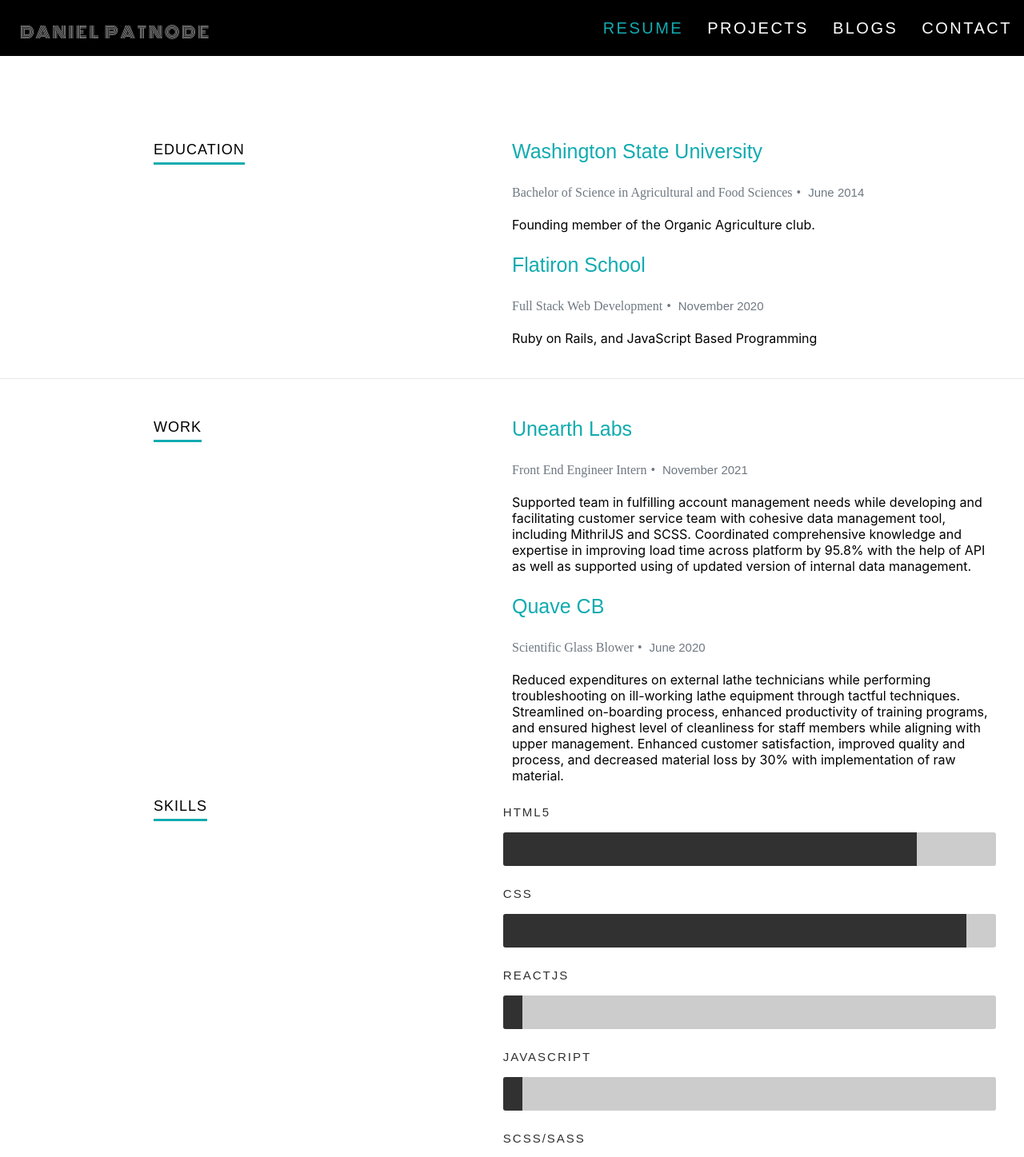
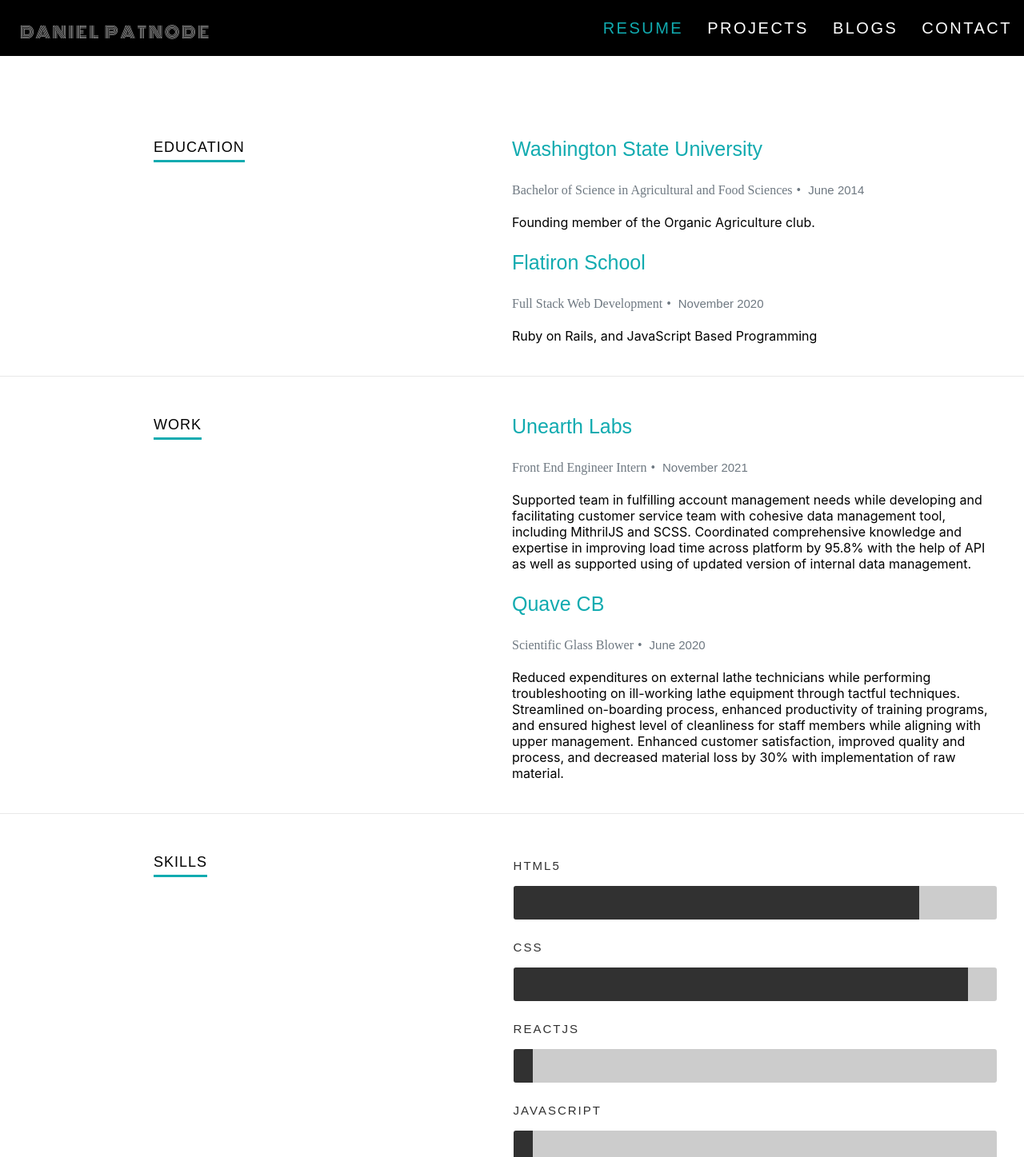
Before and after one commit to dbpatnode/major-remake, a React (Create React App) app in the folder major-remake/: page /resume in a window 1280 px wide. Shown: the top 1447 px of the page at 80% size. Built offline with nearby package versions, Linux system fonts and the light colour scheme.

Commit message:
lined bars up properly

```diff
--- a/major-remake/src/components/about/about.component.jsx
+++ b/major-remake/src/components/about/about.component.jsx
@@ -7,9 +7,7 @@
     render() {
 
         return (
-            <section id="about">
-                {/* <div className="row"> */}
-
+            <div id="about">
                 <div className="content-container">
                     <div className="headshot-container">
                         <img className="profile-pic" src={Headshot} alt="Daniel Patnode" />
@@ -20,10 +18,6 @@
                         <p>
                             {resumeData.aboutme}
                         </p>
-                        {/* <div className="info">
-
-                        <div className="columns contact-details"> */}
-
                         <h2>Contact Details</h2>
                         <p className="address">
                             <span>{resumeData.name}</span>
@@ -34,11 +28,9 @@
                             <br></br>
                             <span>{resumeData.website}</span>
                         </p>
-                        {/* </div>
-                    </div> */}
                     </div>
                 </div>
-            </section>
+            </div>
         );
     }
 }
--- a/major-remake/src/components/about/about.style.scss
+++ b/major-remake/src/components/about/about.style.scss
@@ -11,7 +11,6 @@
     overflow: hidden;
 
     .content-container{
-
         display: grid;
         grid-template-columns: 200px 1fr;
         grid-template-rows: 60px 1fr 60px;
--- a/major-remake/src/components/homepage/homepage.component.jsx
+++ b/major-remake/src/components/homepage/homepage.component.jsx
@@ -2,7 +2,6 @@
 import './homepage.style.scss';
 import resumeData from '../../resumeData';
 import { Link } from 'react-scroll'
-
 
 const HomePage = () => (
     <div className="homepage">
--- a/major-remake/src/components/homepage/homepage.style.scss
+++ b/major-remake/src/components/homepage/homepage.style.scss
@@ -23,7 +23,6 @@
 
    .banner-text {
       width: 100%;
-
       h1 {
          font: 90px/1.1em 'opensans-bold', sans-serif;
          color: #fff;
@@ -31,7 +30,6 @@
          margin: 0 auto 18px auto;
          text-shadow: 0px 1px 3px rgba(0, 0, 0, .8);
       }
-
       h3 {
          font: 18px/1.9em 'librebaskerville-regular', serif;
          color: #A8A8A8;
@@ -39,7 +37,6 @@
          width: 70%;
          text-shadow: 0px 1px 2px rgba(0, 0, 0, .5);
       }
-
       hr {
          width: 60%;
          margin: 18px auto 24px auto;
@@ -95,7 +92,6 @@
    }
 
    .scrolldown  {
-
       a {
       cursor: pointer;
       position: absolute;
@@ -110,7 +106,6 @@
       line-height: 42px;
       color: #fff;
       border-radius: 100%;
-
       -webkit-transition: all .3s ease-in-out;
       -moz-transition: all .3s ease-in-out;
       -o-transition: all .3s ease-in-out;
--- a/major-remake/src/components/projectitem/project-item.component.jsx
+++ b/major-remake/src/components/project-item/project-item.component.jsx
@@ -1,7 +1,5 @@
 import React from 'react';
 import './project-item.style.scss';
-
-
 
 class CollectionItem extends React.Component {
     stacks = (tech) => {
--- a/major-remake/src/components/projects/projects.component.jsx
+++ b/major-remake/src/components/projects/projects.component.jsx
@@ -1,7 +1,7 @@
 import React from 'react';
 import resumeData from '../../resumeData';
 import './projects.style.scss'
-import ProjectItem from '../projectitem/project-item.component';
+import ProjectItem from '../project-item/project-item.component';
 
 const Projects = () => {
     return (
--- a/major-remake/src/components/resume/resume.component.jsx
+++ b/major-remake/src/components/resume/resume.component.jsx
@@ -1,18 +1,13 @@
-import React, { Component } from 'react';
+import React from 'react';
 import './resume.style.scss';
 import resumeData from '../../resumeData';
 
-export default class Resume extends Component {
-    render() {
-        return (
-            <section id="resume">
-
-                <div className="row education">
-
+const Resume = () => (
+    <div id="resume">
+        <div className="education">
             <div className="header-column">
                 <h1><span>Education</span></h1>
             </div>
-
             <div className="content-column">
                 {
                     resumeData.education && resumeData.education.map((item) => {
@@ -33,11 +28,11 @@
                 }
             </div>
         </div>
-                <div >
+
+        <div className="work">
             <div className="header-column">
                 <h1><span>Work</span></h1>
             </div>
-
             <div className="content-column">
                 {
                     resumeData.work && resumeData.work.map((item) => {
@@ -52,30 +47,19 @@
                                         {item.Achievements}
                                     </p>
                                 </div>
-
                             </div>
-
                         )
                     })
                 }
             </div>
         </div>
 
-
-                <div className="row skill">
-
+        <div className="skill">
             <div className="header-column">
                 <h1><span>Skills</span></h1>
             </div>
-
             <div className="skills-column">
-
-                        {/* <p>
-                            {resumeData.skillsDescription}
-                        </p> */}
-
                 <div className="bars">
-
                     <ul className="skills">
                         {
                             resumeData.skills && resumeData.skills.map((item) => {
@@ -87,16 +71,11 @@
                                 )
                             })
                         }
+                    </ul>
+                </div>
+            </div>
+        </div>
+    </div>
+)
 
-                            </ul>
-
-                        </div>
-
-                    </div>
-
-                </div>
-
-            </section>
-        )
-    }
-}
+export default Resume
--- a/major-remake/src/components/resume/resume.style.scss
+++ b/major-remake/src/components/resume/resume.style.scss
@@ -19,7 +19,7 @@
 
     .skills-column {
         padding-top: 40px;
-        margin-left: 46%;
+        margin-left: 47%;
     }
     .skills-header {
       padding-top:60px;
```
Also changed, not shown: major-remake/src/components/footer/footer.component.jsx (line endings or trailing spaces), major-remake/src/components/footer/footer.style.scss (line endings or trailing spaces), major-remake/src/components/header/header.style.scss (line endings or trailing spaces), major-remake/src/components/project-item/project-item.style.scss (renamed from major-remake/src/components/projectitem/project-item.style.scss). Lines whose indentation alone changed are shown as unchanged.
